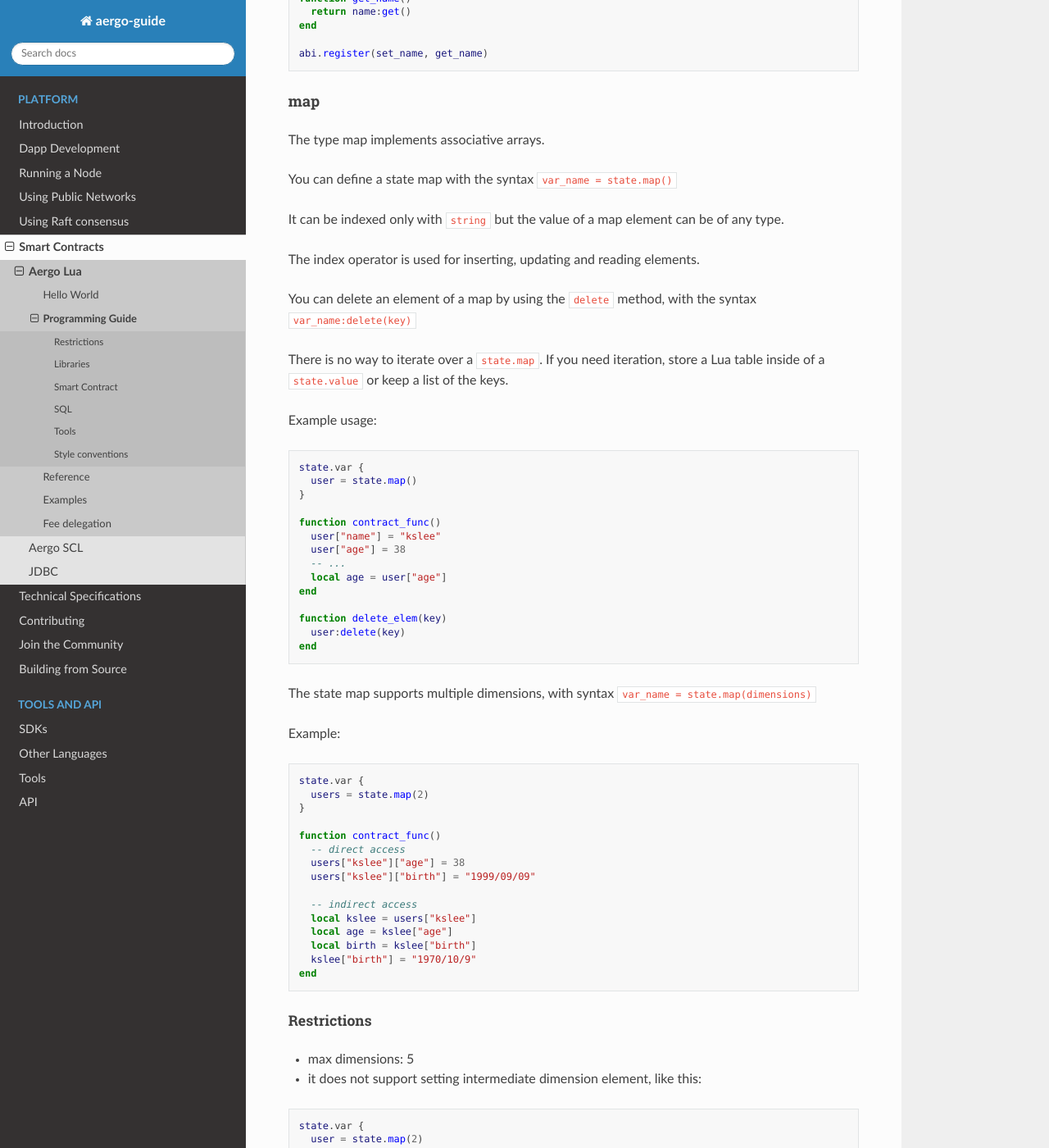
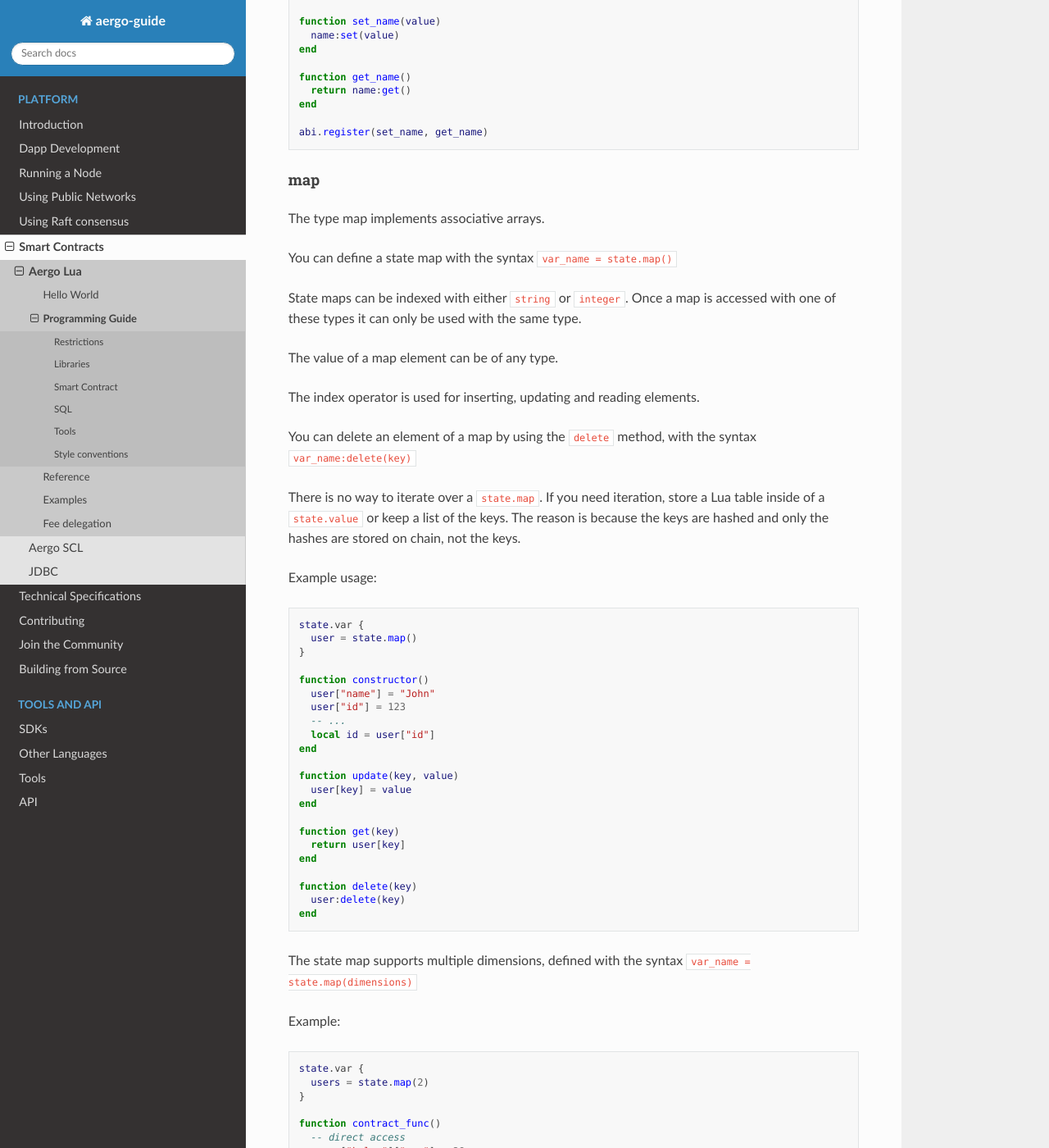
Before and after one commit to aergoio/guide, a Sphinx documentation site: the page built from source/smart-contracts/lua/guide.md, in a window 1280 px wide and 1400 px high, scrolled down 2940 px. Shown: the whole window at 82% size. Built offline with Sphinx 7.4.7 and the Read the Docs theme 2.0.0, drawn with Linux system fonts in a browser that asks for light colours; some of the changed text lies outside the part shown.

Commit message:
guide.md: maps indexed with string or number

````diff
--- a/source/smart-contracts/lua/guide.md
+++ b/source/smart-contracts/lua/guide.md
@@ -100,9 +100,13 @@ The `state.var` structure is used to define global state variables.
 
 There are three types of state variables:
 
+* value
+* map
+* array
+
 #### value
 
-This type can store any Lua value
+This type of state variable can store any Lua value
 
 You can define a state value with the syntax `var_name = state.value()`
 
@@ -132,14 +136,18 @@ The type map implements associative arrays.
 
 You can define a state map with the syntax `var_name = state.map()`
 
-It can be indexed only with `string` but the value of a map element can be of any type.
+State maps can be indexed with either `string` or `integer`. Once a map is accessed with one of these
+types it can only be used with the same type.
+
+The value of a map element can be of any type.
 
 The index operator is used for inserting, updating and reading elements.
 
 You can delete an element of a map by using the `delete` method, with the syntax `var_name:delete(key)`
 
 There is no way to iterate over a `state.map`. If you need iteration, store a Lua table inside of
-a `state.value` or keep a list of the keys.
+a `state.value` or keep a list of the keys. The reason is because the keys are hashed and only the
+hashes are stored on chain, not the keys.
 
 Example usage:
 
@@ -148,19 +156,27 @@ state.var {
   user = state.map()
 }
 
-function contract_func()
-  user["name"] = "kslee"
-  user["age"] = 38
+function constructor()
+  user["name"] = "John"
+  user["id"] = 123
   -- ...
-  local age = user["age"]
+  local id = user["id"]
 end
 
-function delete_elem(key)
+function update(key, value)
+  user[key] = value
+end
+
+function get(key)
+  return user[key]
+end
+
+function delete(key)
   user:delete(key)
 end
 ```
 
-The state map supports multiple dimensions, with syntax `var_name = state.map(dimensions)`
+The state map supports multiple dimensions, defined with the syntax `var_name = state.map(dimensions)`
 
 Example:
 
````
